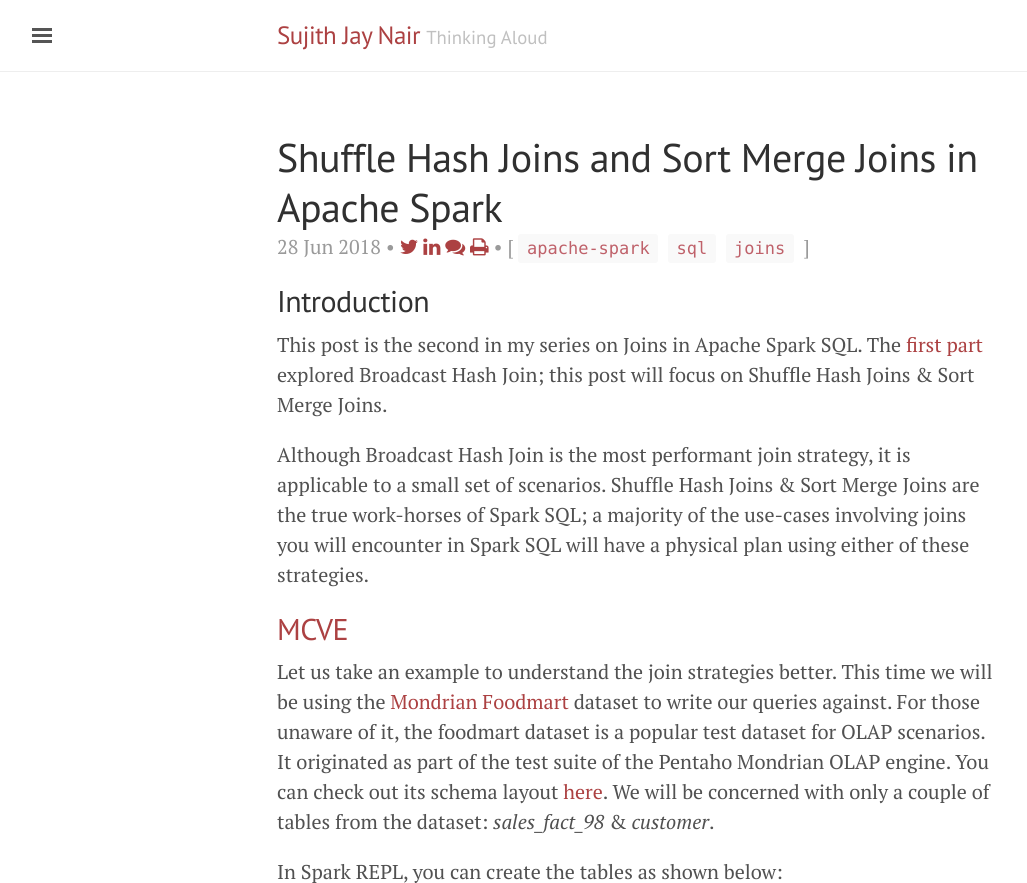
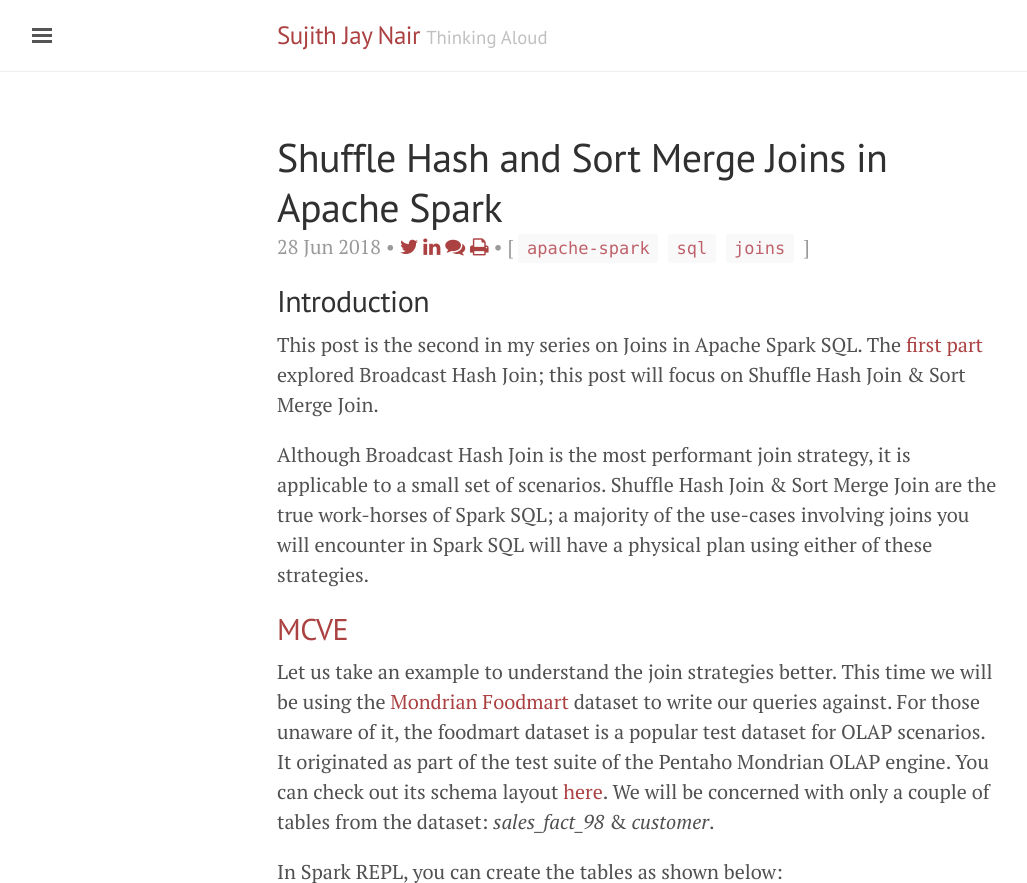
Before and after one commit to sujithjay/sujithjay.github.io, a Jekyll site: the page built from _posts/2018-06-28-Shuffle-Hash-and-Sort-Merge-Joins-in-Apache-Spark.md, in a window 1280 px wide and 900 px high, cut to the strip 0-883 px from the top of the window. Shown: the whole strip, without its empty margins (3-1030 px from the left). Built offline with Jekyll 4.4.1, drawn with Linux system fonts in a browser that asks for light colours; nearby versions of some CDN libraries; comment, search, counter and statistics services are not loaded; some of the changed text lies outside the part shown.

Commit message:
Shuffle Hash Joins and Sort Merge Joins in Apache Spark

```diff
--- a/_posts/2018-06-28-Shuffle-Hash-Joins-and-Sort-Merge-Joins-in-Apache-Spark.md
+++ b/_posts/2018-06-28-Shuffle-Hash-and-Sort-Merge-Joins-in-Apache-Spark.md
@@ -1,21 +1,21 @@
 ---
 layout: post
 comments: true
-title: Shuffle Hash Joins and Sort Merge Joins in Apache Spark
-desc: An overview into Shuffle Hash Joins and Sort Merge Joins in Apache Spark SQL
+title: Shuffle Hash and Sort Merge Joins in Apache Spark
+desc: An overview into Shuffle Hash and Sort Merge Joins in Apache Spark SQL
 author: Sujith Jay Nair
 series: Apache Spark SQL
 categories:
   - spark-sql
 tags: apache-spark sql joins
-permalink: /spark-sql/2018/06/28/Shuffle-Hash-Joins-and-Sort-Merge-Joins-in-Apache-Spark/
+permalink: /spark-sql/2018/06/28/Shuffle-Hash-and-Sort-Merge-Joins-in-Apache-Spark/
 ---
 
 ## Introduction
-This post is the second in my series on Joins in Apache Spark SQL. The [first part](/spark-sql/2018/02/17/Broadcast-Hash-Joins-in-Apache-Spark/) explored Broadcast Hash Join; this post will focus on Shuffle Hash Joins & Sort Merge Joins.
+This post is the second in my series on Joins in Apache Spark SQL. The [first part](/spark-sql/2018/02/17/Broadcast-Hash-Joins-in-Apache-Spark/) explored Broadcast Hash Join; this post will focus on Shuffle Hash Join & Sort Merge Join.
 
 <!--break-->
-Although Broadcast Hash Join is the most performant join strategy, it is applicable to a small set of scenarios. Shuffle Hash Joins & Sort Merge Joins are the true work-horses of Spark SQL; a majority of the use-cases involving joins you will encounter in Spark SQL will have a physical plan using either of these strategies.
+Although Broadcast Hash Join is the most performant join strategy, it is applicable to a small set of scenarios. Shuffle Hash Join & Sort Merge Join are the true work-horses of Spark SQL; a majority of the use-cases involving joins you will encounter in Spark SQL will have a physical plan using either of these strategies.
 
 ## [MCVE](https://stackoverflow.com/help/mcve)
 Let us take an example to understand the join strategies better. This time we will be using the [Mondrian Foodmart](https://github.com/OSBI/foodmart-data) dataset to write our queries against. For those unaware of it, the foodmart dataset is a popular test dataset for OLAP scenarios. It originated as part of the test suite of the Pentaho Mondrian OLAP engine. You can check out its schema layout [here](https://github.com/julianhyde/foodmart-data-hsqldb/blob/master/foodmart-schema.png). We will be concerned with only a couple of tables from the dataset: _sales_fact_98_ & _customer_.
@@ -32,7 +32,7 @@ The Spark SQL planner chooses to implement the join operation using _'SortMergeJ
 - _Sort Merge_: if the matching join keys are sortable.
 
 ## Pick One, Please
-There is some confusion over the choice between Shuffle Hash Joins & Sort Merge Joins, particularly after Spark 2.3. Part of the reason is the introduction of a new configuration [spark.sql.join.preferSortMergeJoin](https://github.com/apache/spark/blob/v2.3.0/sql/catalyst/src/main/scala/org/apache/spark/sql/internal/SQLConf.scala?utf8=%E2%9C%93#L157-L161), which is internal, and is set by default.
+There is some confusion over the choice between Shuffle Hash Join & Sort Merge Join, particularly after Spark 2.3. Part of the reason is the introduction of a new configuration [spark.sql.join.preferSortMergeJoin](https://github.com/apache/spark/blob/v2.3.0/sql/catalyst/src/main/scala/org/apache/spark/sql/internal/SQLConf.scala?utf8=%E2%9C%93#L157-L161), which is internal, and is set by default.
 
 This means that Sort Merge is chosen every time over Shuffle Hash in Spark 2.3.0.
 
```
